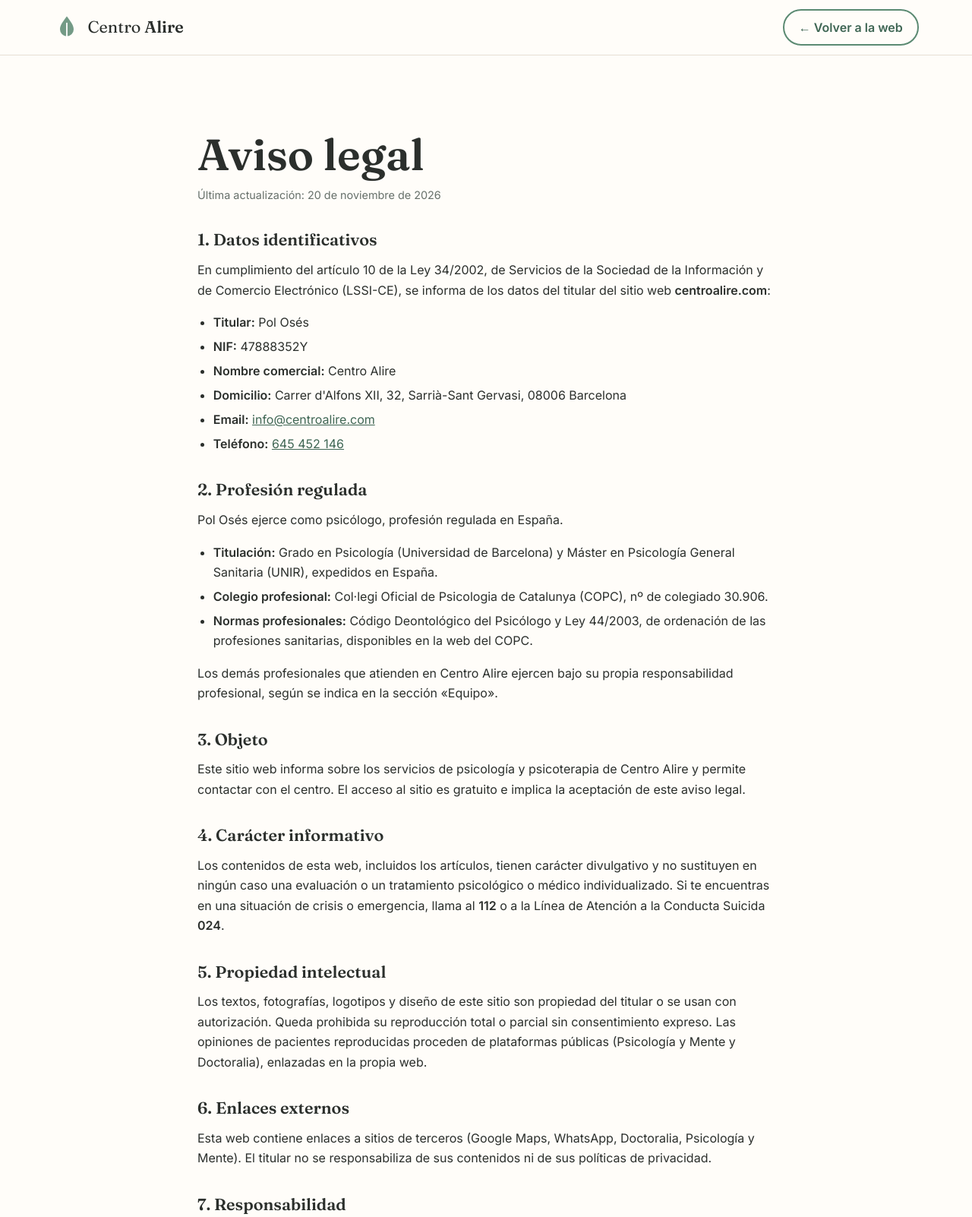
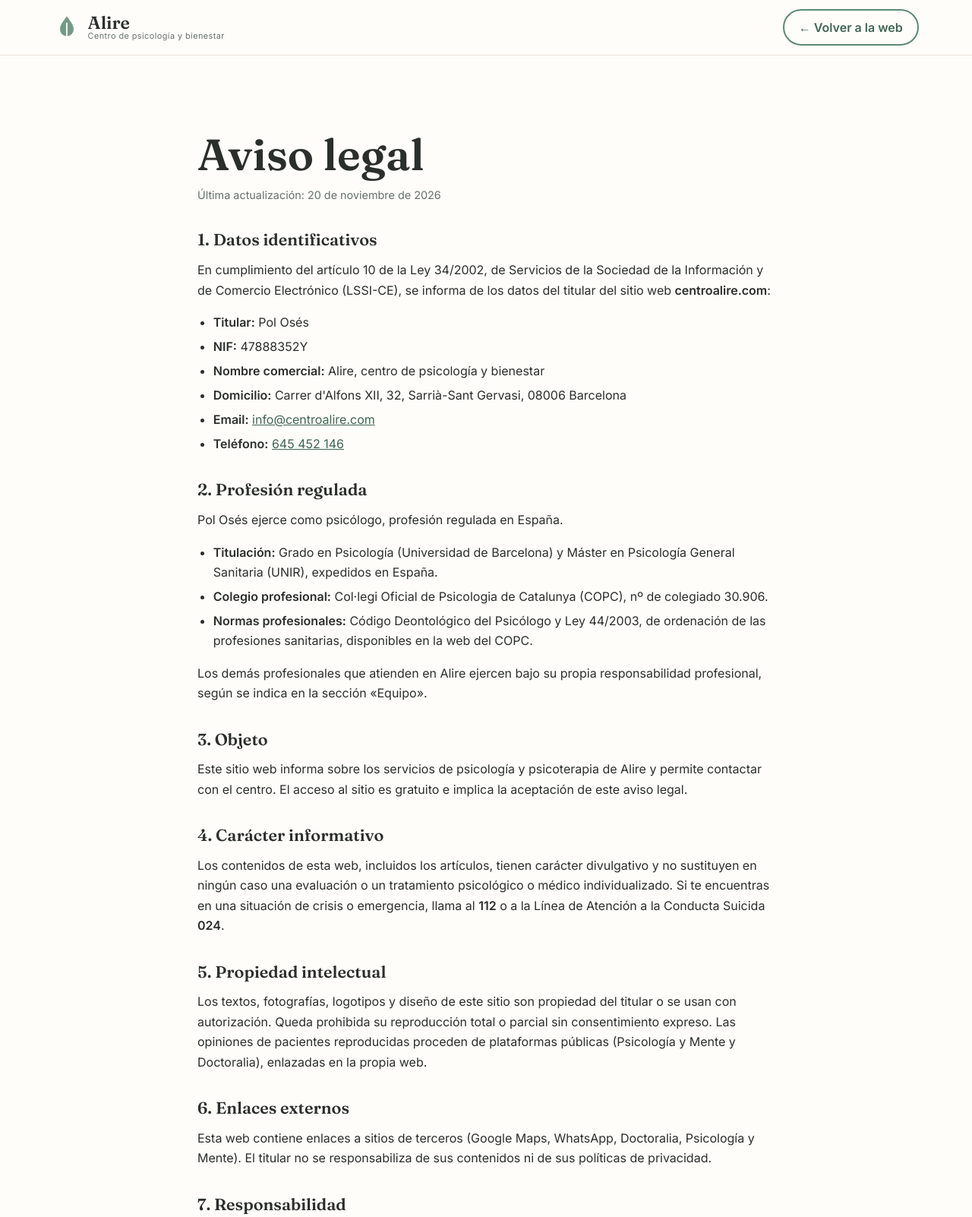
Before and after one commit to marcon55/Centro-Alire, a plain HTML site: page aviso-legal.html in a window 1280 px wide. Shown: the top 1602 px of the page at 76% size. Drawn offline with Linux system fonts and the light colour scheme.

Commit message:
Nuevo nombre: Alire, centro de psicología y bienestar
Co-Authored-By: Claude Opus 5.5 <noreply@anthropic.com>
Claude-Session: https://claude.ai/code/session_01YXwaishe3B4KWM9cq4zqGZ

```diff
--- a/aviso-legal.html
+++ b/aviso-legal.html
@@ -3,7 +3,7 @@
 <head>
   <meta charset="UTF-8">
   <meta name="viewport" content="width=device-width, initial-scale=1.0">
-  <title>Aviso legal · Centro Alire</title>
+  <title>Aviso legal · Alire, centro de psicología y bienestar</title>
   <meta name="robots" content="noindex">
   <link rel="preconnect" href="https://fonts.googleapis.com">
   <link rel="preconnect" href="https://fonts.gstatic.com" crossorigin>
@@ -13,11 +13,11 @@
 <body>
   <header class="header scrolled">
     <div class="container header__inner">
-      <a href="index.html" class="logo" aria-label="Centro Alire, inicio">
+      <a href="index.html" class="logo" aria-label="Alire, inicio">
         <span class="logo__mark" aria-hidden="true">
           <svg viewBox="0 0 40 40"><path d="M20 4c-6 8-10 13-10 19a10 10 0 0 0 20 0c0-6-4-11-10-19z" fill="currentColor" opacity=".85"/><path d="M20 14v22" stroke="#fff" stroke-width="2" stroke-linecap="round"/></svg>
         </span>
-        <span class="logo__text">Centro <strong>Alire</strong></span>
+        <span class="logo__text"><strong>Alire</strong><small>Centro de psicología y bienestar</small></span>
       </a>
       <a href="index.html" class="btn btn--small btn--ghost">← Volver a la web</a>
     </div>
@@ -32,7 +32,7 @@
       <ul>
         <li><strong>Titular:</strong> Pol Osés</li>
         <li><strong>NIF:</strong> 47888352Y</li>
-        <li><strong>Nombre comercial:</strong> Centro Alire</li>
+        <li><strong>Nombre comercial:</strong> Alire, centro de psicología y bienestar</li>
         <li><strong>Domicilio:</strong> Carrer d'Alfons XII, 32, Sarrià-Sant Gervasi, 08006 Barcelona</li>
         <li><strong>Email:</strong> <a href="mailto:info@centroalire.com">info@centroalire.com</a></li>
         <li><strong>Teléfono:</strong> <a href="tel:+34645452146">645 452 146</a></li>
@@ -45,10 +45,10 @@
         <li><strong>Colegio profesional:</strong> Col·legi Oficial de Psicologia de Catalunya (COPC), nº de colegiado 30.906.</li>
         <li><strong>Normas profesionales:</strong> Código Deontológico del Psicólogo y Ley 44/2003, de ordenación de las profesiones sanitarias, disponibles en la web del COPC.</li>
       </ul>
-      <p>Los demás profesionales que atienden en Centro Alire ejercen bajo su propia responsabilidad profesional, según se indica en la sección «Equipo».</p>
+      <p>Los demás profesionales que atienden en Alire ejercen bajo su propia responsabilidad profesional, según se indica en la sección «Equipo».</p>
 
       <h2>3. Objeto</h2>
-      <p>Este sitio web informa sobre los servicios de psicología y psicoterapia de Centro Alire y permite contactar con el centro. El acceso al sitio es gratuito e implica la aceptación de este aviso legal.</p>
+      <p>Este sitio web informa sobre los servicios de psicología y psicoterapia de Alire y permite contactar con el centro. El acceso al sitio es gratuito e implica la aceptación de este aviso legal.</p>
 
       <h2>4. Carácter informativo</h2>
       <p>Los contenidos de esta web, incluidos los artículos, tienen carácter divulgativo y no sustituyen en ningún caso una evaluación o un tratamiento psicológico o médico individualizado. Si te encuentras en una situación de crisis o emergencia, llama al <strong>112</strong> o a la Línea de Atención a la Conducta Suicida <strong>024</strong>.</p>
@@ -68,7 +68,7 @@
   </main>
   <footer class="footer">
     <div class="container footer__inner">
-      <p>© 2026 Centro Alire · Psicología y Terapia</p>
+      <p>© 2026 Alire · Centro de psicología y bienestar</p>
       <nav>
         <a href="aviso-legal.html">Aviso legal</a>
         <a href="privacidad.html">Privacidad</a>
--- a/css/styles.css
+++ b/css/styles.css
@@ -44,7 +44,8 @@ h3 { font-size: 1.2rem; }
 .header__inner { display: flex; align-items: center; justify-content: space-between; height: 72px; }
 .logo { display: flex; align-items: center; gap: .6rem; text-decoration: none; color: var(--ink); }
 .logo__mark { width: 36px; height: 36px; color: var(--green); }
-.logo__text { font-family: var(--serif); font-size: 1.35rem; }
+.logo__text { font-family: var(--serif); font-size: 1.45rem; line-height: 1.05; display: flex; flex-direction: column; }
+.logo__text small { font-family: var(--sans); font-size: .68rem; letter-spacing: .04em; color: var(--muted); }
 .nav { display: flex; align-items: center; gap: 1.8rem; }
 .nav a:not(.btn) { text-decoration: none; color: var(--ink); font-weight: 500; }
 .nav a:not(.btn):hover { color: var(--green); }
```
Also changed, not shown: cookies.html (+5 -5 lines), index.html (+9 -9 lines), privacidad.html (+5 -5 lines).
